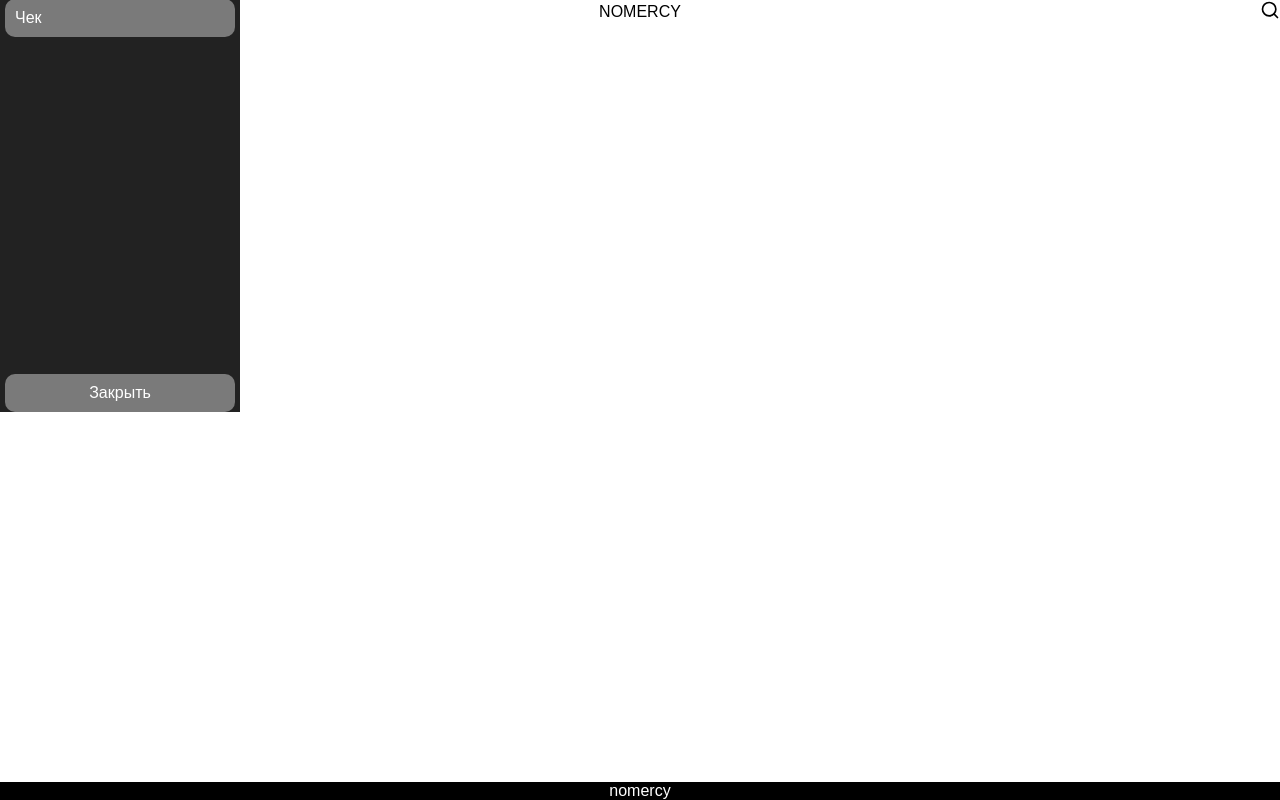
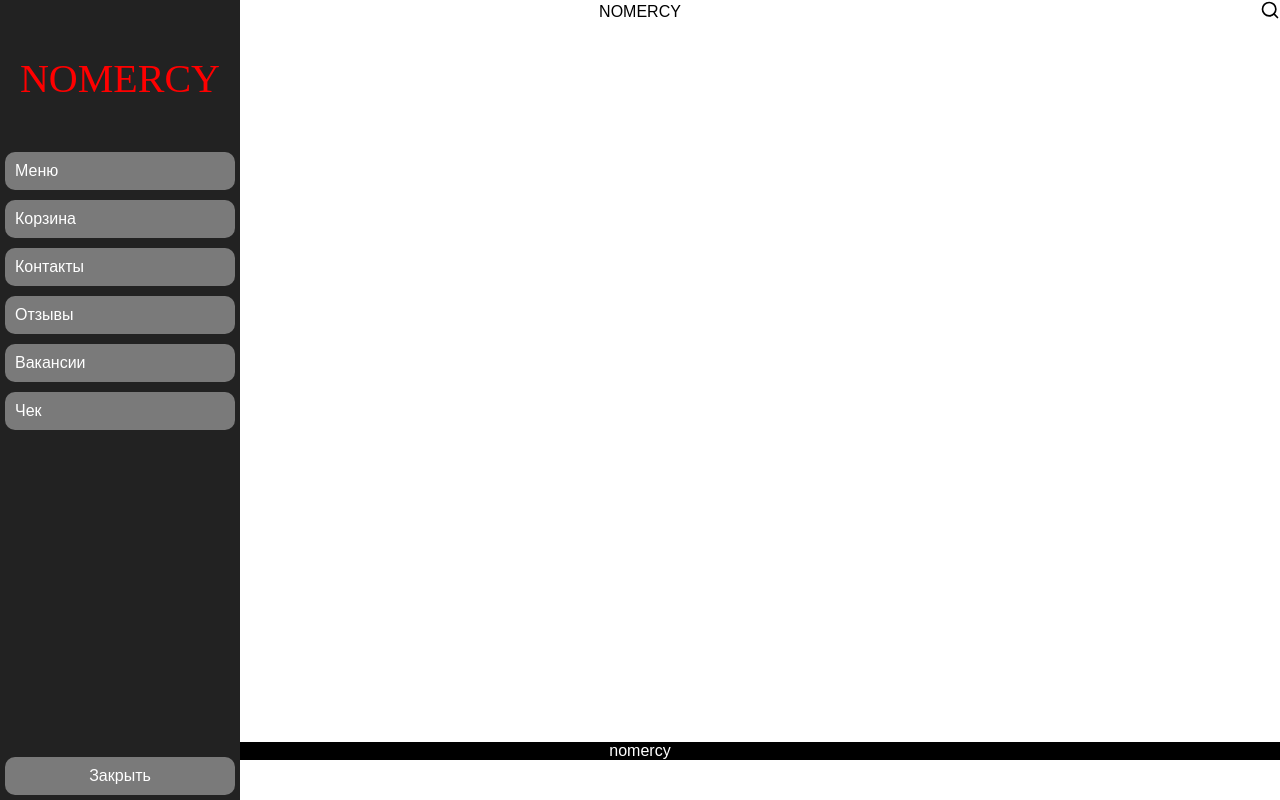
Before and after one commit to benzogang666/nope, a React (Vite) app: page /nope/menu in a window 1280 px wide. Both pictures are taken after a click on the icon 10 px from the left and 12 px from the top of the page. Built offline with nearby package versions, Linux system fonts and the light colour scheme; a web font is replaced by a local one.

Commit message:
deploy config

```diff
--- a/src/components/sidebar/Sidebar.css
+++ b/src/components/sidebar/Sidebar.css
@@ -3,11 +3,12 @@
 .sidebar {
   width: 240px;
   height: 100%;
-  padding-inline: 5px;
+  padding: 5px;
   display: grid;
   grid-auto-rows: auto 1fr auto;
   background: #222;
   position: fixed;
+  top: 0;
 }
 
 .sidebar-info {
--- a/src/layout/Layout.css
+++ b/src/layout/Layout.css
@@ -1,5 +1,5 @@
 .layout {
-  height: 100vh;
+  height: 95vh;
   display: grid;
   grid-auto-rows: auto 1fr auto;
 }
```
